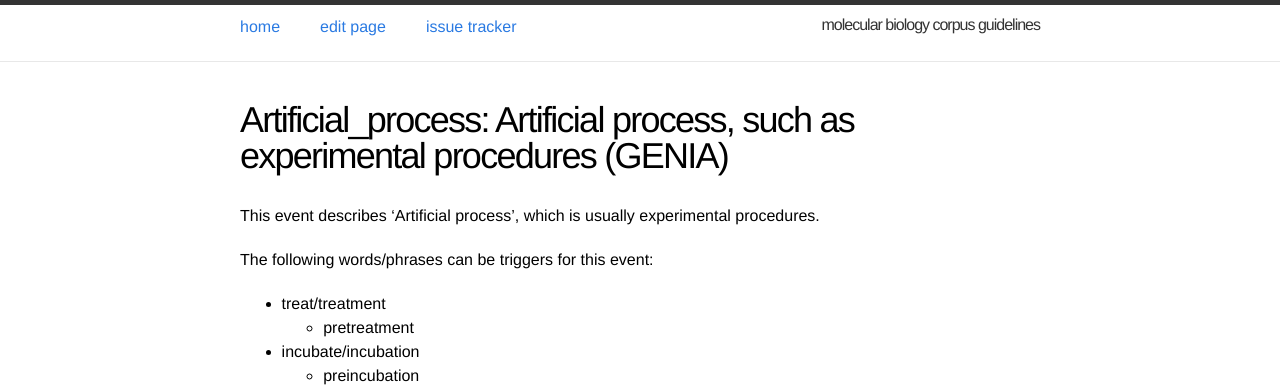
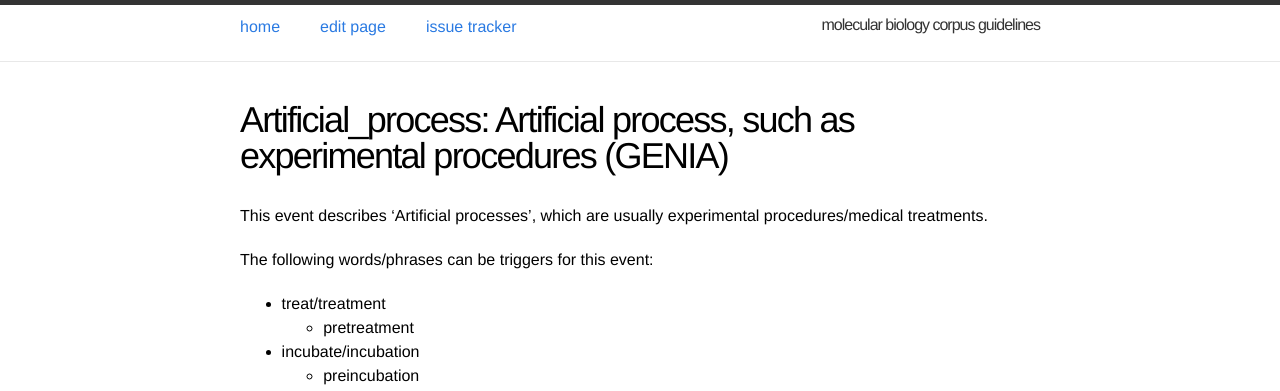
Before and after one commit to ezcatdb/molbiol_lung_corpus-guidelines, a Jekyll site: the page built from _event/Artificial_process.md, in a window 1280 px wide. Shown: the top 391 px of the page. Built offline with Jekyll 4.4.1, drawn with Linux system fonts in a browser that asks for light colours.

Commit message:
Event definition  was corrected to include medical treatment in _event/Artificial_process.md

```diff
--- a/_event/Artificial_process.md
+++ b/_event/Artificial_process.md
@@ -6,7 +6,7 @@ shortdef: "Artificial process, such as experimental procedures (GENIA)"
 order: 0
 ---
 
-This event describes 'Artificial process', which is usually experimental procedures.
+This event describes 'Artificial processes', which are usually experimental procedures/medical treatments.
 
 The following words/phrases can be triggers for this event:
 - treat/treatment
```
